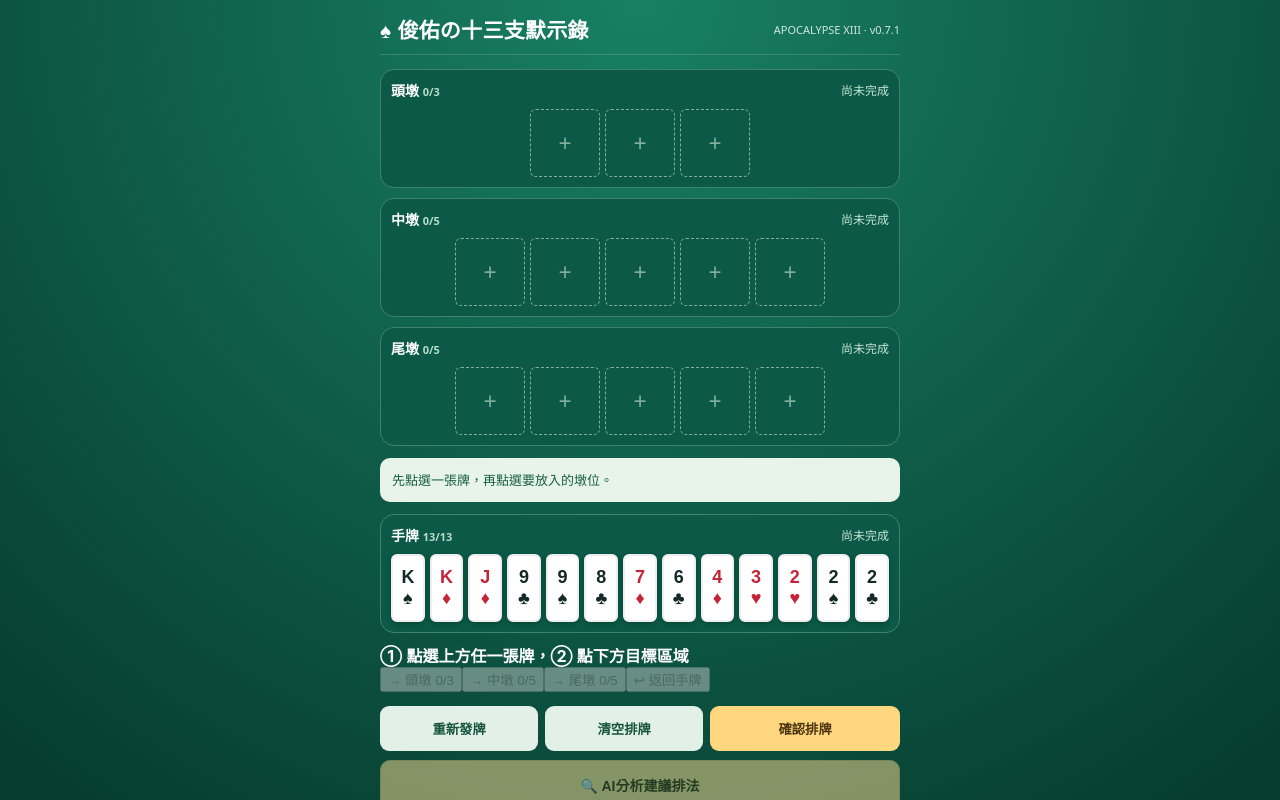
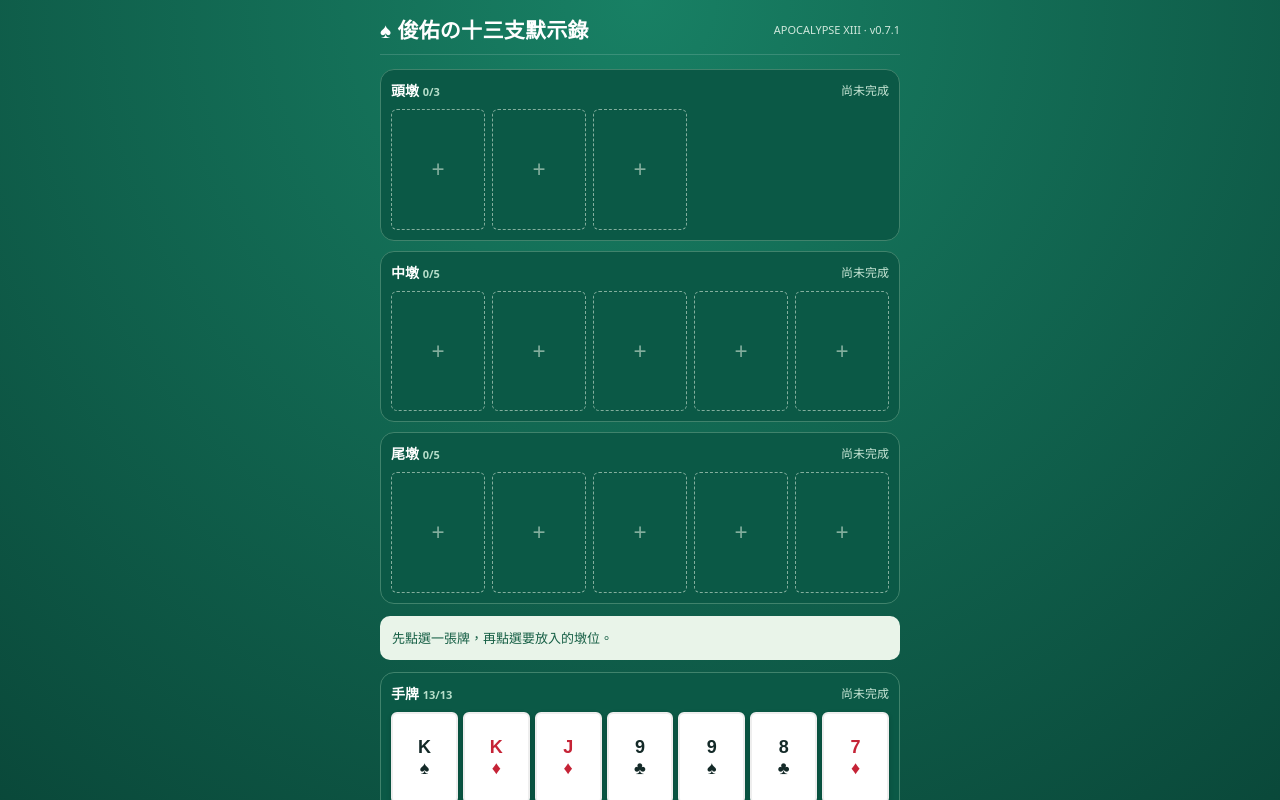
Before and after one commit to yoyobaby1202/apocalypse-xiii, a React (Vite) app: page / in a window 1280 px wide. Shown: the top 800 px of the page. Built offline with nearby package versions, Linux system fonts and the light colour scheme.

Commit message:
Update style.css

```diff
--- a/src/style.css
+++ b/src/style.css
@@ -24,3 +24,23 @@
 .rules-entry p{font-size:13px;line-height:1.6;margin:12px 0 0}
 
 .deep-button{display:block;width:100%;margin-top:9px;padding:14px;border:1px solid #e4c273;border-radius:10px;background:#ffdf92;color:#3d2d08;font-size:14px;font-weight:800;cursor:pointer}.deep-button:disabled{opacity:.5;cursor:not-allowed}.deep-help{color:#c1dfd1;font-size:12px;line-height:1.6}.same-alert{background:#fff1bd;color:#604411;border:1px solid #d8ae55;border-radius:9px;padding:12px;margin:12px 0;font-size:14px;font-weight:700;line-height:1.7}
+
+/* v0.7.1 mobile touch and responsive cards */
+html,body,#root{width:100%;max-width:100%;overflow-x:clip}
+.app,.zone,.cards{min-width:0}
+.cards{width:100%;align-items:center}
+.zone-cards{display:grid;grid-template-columns:repeat(5,minmax(0,1fr));gap:clamp(3px,1vw,7px)}
+.zone-cards .playing-card,.zone-cards .empty{width:100%;max-width:none;height:auto;aspect-ratio:0.78;min-height:58px}
+.pool-cards{display:grid;grid-template-columns:repeat(7,minmax(0,1fr));gap:5px}
+.pool-cards .playing-card,.pool-cards .empty{width:100%;max-width:none;height:auto;aspect-ratio:0.72;min-height:54px}
+.playing-card{padding:2px 0;touch-action:manipulation;-webkit-tap-highlight-color:transparent;user-select:none;-webkit-user-select:none}
+.playing-card:focus-visible{outline:3px solid #ffd46c;outline-offset:2px}
+.playing-card.selected{position:relative;z-index:1}
+.touch-controls{margin:12px 0;padding:12px;background:#114f40;border:1px solid #73ad91;border-radius:12px;display:flex;flex-direction:column;gap:10px}
+.touch-controls>strong{font-size:13px;line-height:1.5;min-height:20px}
+.touch-targets{display:grid;grid-template-columns:repeat(2,minmax(0,1fr));gap:8px}
+.touch-targets button,.cancel-selection{min-height:48px;border:1px solid #a2d8bd;border-radius:9px;background:#dbf2e5;color:#104a37;font-size:14px;font-weight:800;touch-action:manipulation}
+.touch-targets button:disabled{opacity:.43}
+.cancel-selection{background:#ffe2a5;border-color:#e7c174}
+@media(max-width:390px){main{padding:9px 7px 30px}.zone{padding:8px;margin:8px 0}.pool-cards{gap:3px}.playing-card{font-size:clamp(13px,4vw,18px);border-width:1px}.zone-cards .playing-card,.zone-cards .empty{min-height:52px}.pool-cards .playing-card,.pool-cards .empty{min-height:47px}.title{flex-wrap:wrap}.title h1{font-size:18px}}
+@media(min-width:600px){.pool-cards{grid-template-columns:repeat(7,minmax(0,1fr))}}
```
